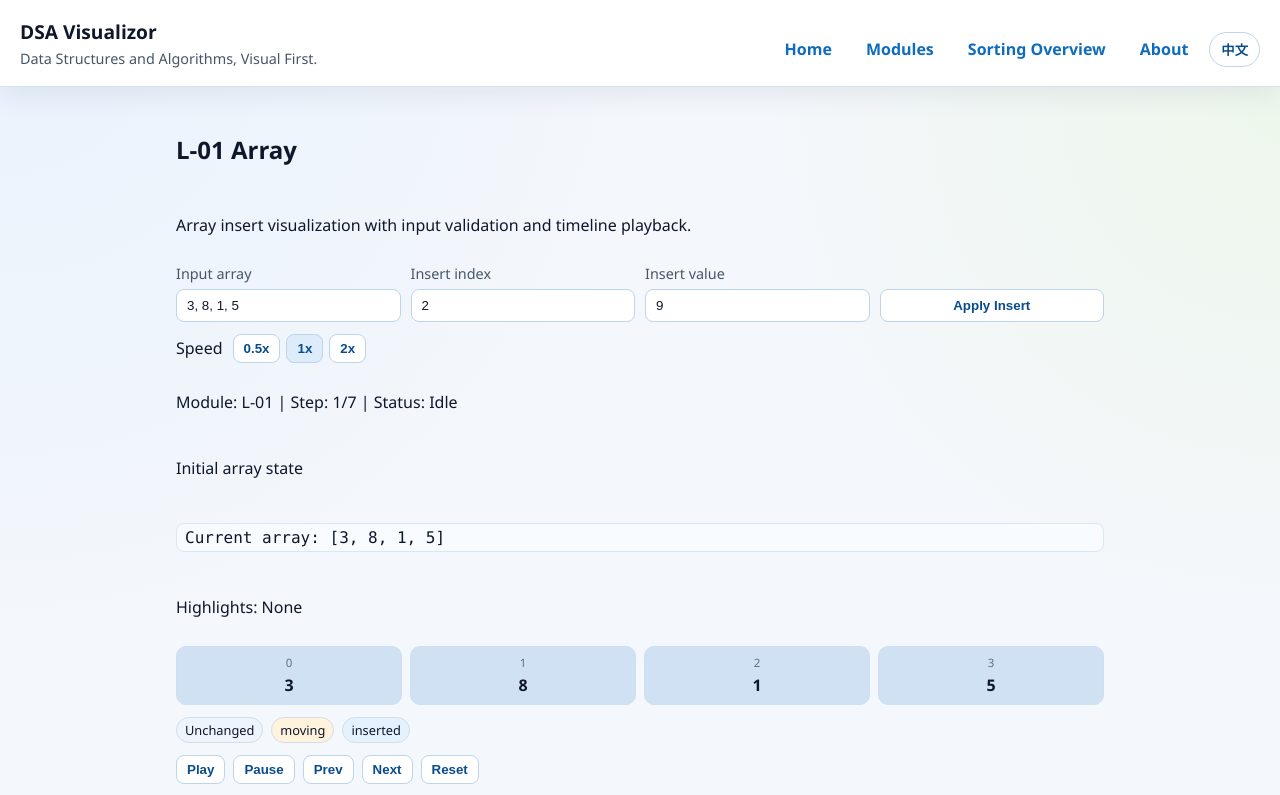
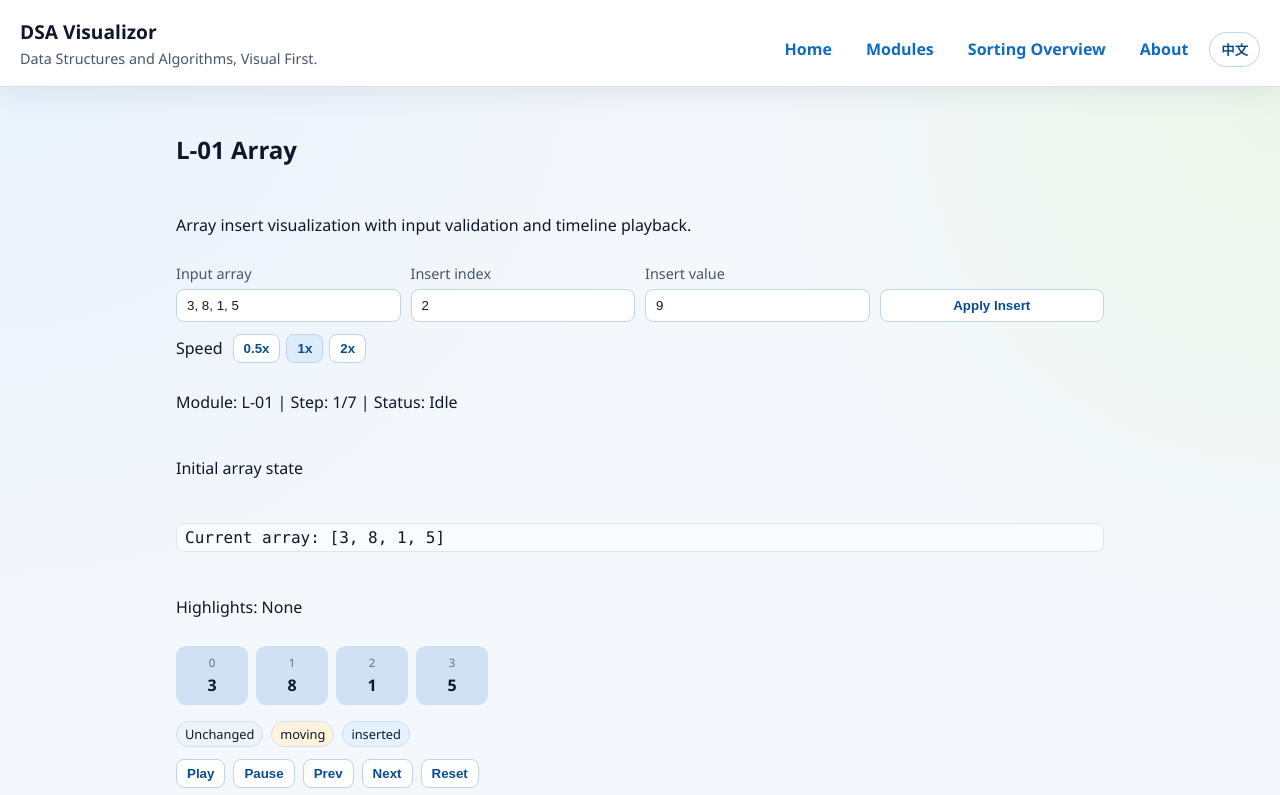
Before and after one commit to Look2046/DSA-with-Codex, a React (Vite) app: page /modules/array in a window 1280 px wide. Shown: the top 795 px of the page. Built offline with nearby package versions, Linux system fonts and the light colour scheme.

Commit message:
chore: close l01 milestone and prepare l03 handoff

```diff
--- a/src/index.css
+++ b/src/index.css
@@ -409,9 +409,12 @@ body {
 }
 
 .array-cells {
-  display: grid;
-  grid-template-columns: repeat(auto-fit, minmax(64px, 1fr));
+  display: flex;
+  flex-wrap: nowrap;
+  justify-content: flex-start;
   gap: 8px;
+  overflow-x: auto;
+  padding-bottom: 4px;
 }
 
 .array-cell {
@@ -424,6 +427,7 @@ body {
   align-content: center;
   gap: 4px;
   position: relative;
+  flex: 0 0 72px;
 }
 
 .array-cell-empty {
```
Also changed, not shown: 4 other files (tests, documents, lock files or other folders).
